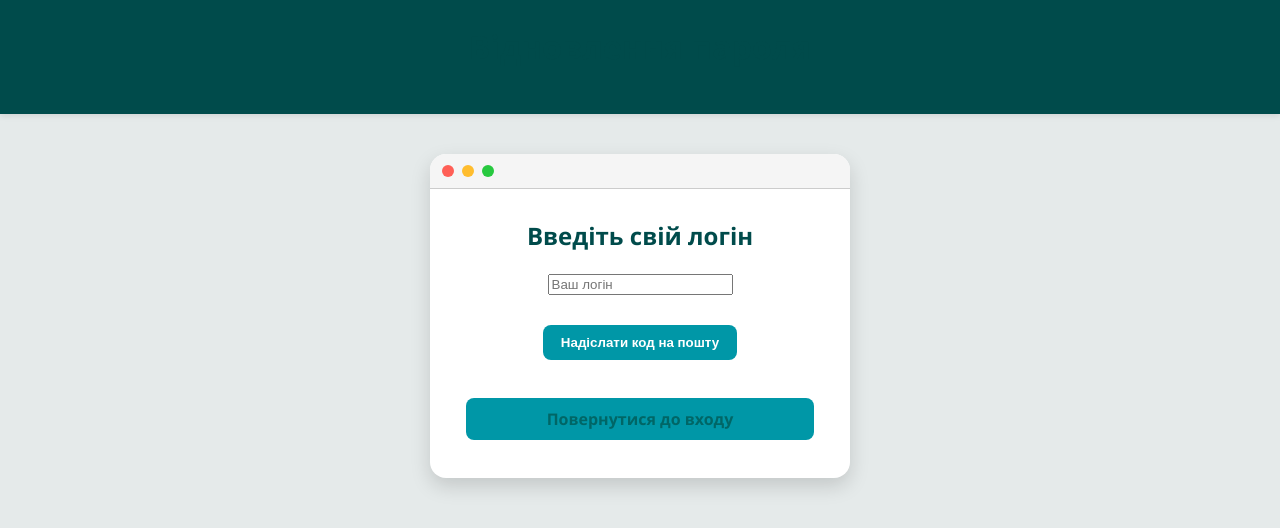
After one commit to militsiya04/diploma, a Flask app: page /forgot-password in a window 1280 px wide. The commit adds this page. Shown: the top 528 px of the page. Run offline with Flask 3, Linux system fonts and the light colour scheme.

Commit message:
final2
added forgot password and id check

```diff
--- a/app/main.py
+++ b/app/main.py
@@ -424,6 +424,96 @@ def logout():
 # ----- AUTHENTICATION CYCLE END -----
 
 
+@app.route("/forgot-password", methods=["GET", "POST"])
+def forgot_password():
+    if request.method == "POST":
+        login = request.form["login"]
+
+        conn = get_db_connection()
+        cursor = conn.cursor()
+        cursor.execute("SELECT id, email FROM users WHERE login = ?", (login,))
+        user = cursor.fetchone()
+        conn.close()
+
+        if user:
+            user_id, encrypted_email = user
+            private_key = load_private_key()
+            email = decrypt_rsa(encrypted_email, private_key)
+
+            otp_code = "{:06d}".format(random.randint(0, 999999))
+
+            conn = get_db_connection()
+            cursor = conn.cursor()
+            store_otp(cursor, user_id, otp_code, "reset_password")
+            conn.commit()
+            conn.close()
+
+            send_otp_email(email, otp_code)
+
+            session["reset_user_id"] = user_id
+            flash(
+                "Код для відновлення пароля надіслано на вашу електронну пошту.",
+                "success",
+            )
+            return redirect(url_for("verify_reset_otp"))
+        else:
+            flash("Користувача з таким логіном не знайдено.", "error")
+
+    return render_template("forgot_password.html")
+
+
+@app.route("/verify-reset-otp", methods=["GET", "POST"])
+def verify_reset_otp():
+    if "reset_user_id" not in session:
+        return redirect(url_for("forgot_password"))
+
+    conn = get_db_connection()
+    cursor = conn.cursor()
+
+    if request.method == "POST":
+        entered_otp = request.form["otp"]
+        if validate_otp(
+            cursor, session["reset_user_id"], entered_otp, "reset_password"
+        ):
+            conn.commit()
+            conn.close()
+            session["otp_verified_for_reset"] = True
+            return redirect(url_for("reset_password"))
+        else:
+            flash("Недійсний або прострочений OTP. Спробуйте ще раз.", "error")
+
+    conn.close()
+    return render_template("verify_reset_otp.html")
+
+
+@app.route("/reset-password", methods=["GET", "POST"])
+def reset_password():
+    if "reset_user_id" not in session or "otp_verified_for_reset" not in session:
+        return redirect(url_for("forgot_password"))
+
+    if request.method == "POST":
+        new_password = request.form["password"]
+        hashed_password = hash_password(new_password)
+
+        conn = get_db_connection()
+        cursor = conn.cursor()
+        cursor.execute(
+            "UPDATE users SET password = ? WHERE id = ?",
+            (hashed_password, session["reset_user_id"]),
+        )
+        conn.commit()
+        conn.close()
+
+        # Очищаем сессию после сброса
+        session.pop("reset_user_id", None)
+        session.pop("otp_verified_for_reset", None)
+
+        flash("Пароль успішно змінено! Увійдіть з новим паролем.", "success")
+        return redirect(url_for("login"))
+
+    return render_template("reset_password.html")
+
+
 @app.route("/generate-links", methods=["GET", "POST"])
 @login_required_with_timeout()
 @roles_required("admin", "doctor")
@@ -493,41 +583,61 @@ def database():
                 conn = get_db_connection()
                 cursor = conn.cursor()
 
+                # Функция для проверки существования user_id
+                def user_exists(user_id):
+                    cursor.execute("SELECT 1 FROM users WHERE id = ?", (user_id,))
+                    return cursor.fetchone() is not None
+
+                missing_user_ids = set()  # Сюда будем складывать пропущенные user_id
+
                 if table_choice == "Pulse":
                     required_columns = {"user_id", "pulse", "date_when_created"}
                     if not required_columns.issubset(df.columns):
                         flash(
-                            " Pulse: потрібні стовпці: user_id, pulse, date_when_created",
+                            "Pulse: потрібні стовпці: user_id, pulse, date_when_created",
                             "error",
                         )
                         return redirect(url_for("database"))
 
                     cursor.execute("DELETE FROM pulse")
                     for _, row in df.iterrows():
-                        cursor.execute(
-                            "INSERT INTO pulse (user_id, pulse, date_when_created) VALUES (?, ?, ?)",
-                            int(row["user_id"]),
-                            int(row["pulse"]),
-                            str(row["date_when_created"]),
-                        )
+                        user_id = int(row["user_id"])
+                        if user_exists(user_id):
+                            cursor.execute(
+                                "INSERT INTO pulse (user_id, pulse, date_when_created) VALUES (?, ?, ?)",
+                                (
+                                    user_id,
+                                    int(row["pulse"]),
+                                    str(row["date_when_created"]),
+                                ),
+                            )
+                        else:
+                            missing_user_ids.add(user_id)
 
                 elif table_choice == "Dispersion":
                     required_columns = {"user_id", "pulse", "date_when_created"}
                     if not required_columns.issubset(df.columns):
                         flash(
-                            " Dispersion: потрібні стовпці: user_id, pulse, date_when_created",
+                            "Dispersion: потрібні стовпці: user_id, pulse, date_when_created",
                             "error",
                         )
                         return redirect(url_for("database"))
 
                     cursor.execute("DELETE FROM dispersion")
                     for _, row in df.iterrows():
-                        cursor.execute(
-                            "INSERT INTO dispersion (user_id, pulse, date_when_created) VALUES (?, ?, ?)",
-                            int(row["user_id"]),
-                            int(row["pulse"]),
-                            str(row["date_when_created"]),
-                        )
+                        user_id = int(row["user_id"])
+                        if user_exists(user_id):
+                            cursor.execute(
+                                "INSERT INTO dispersion (user_id, pulse, date_when_created) VALUES (?, ?, ?)",
+                                (
+                                    user_id,
+                                    int(row["pulse"]),
+                                    str(row["date_when_created"]),
+                                ),
+                            )
+                        else:
+                            missing_user_ids.add(user_id)
+
                 elif table_choice == "WaS":
                     required_columns = {
                         "user_id",
@@ -537,20 +647,27 @@ def database():
                     }
                     if not required_columns.issubset(df.columns):
                         flash(
-                            " WaS: потрібні стовпці: user_id, weight, sugar, date_when_created",
+                            "WaS: потрібні стовпці: user_id, weight, sugar, date_when_created",
                             "error",
                         )
                         return redirect(url_for("database"))
 
                     cursor.execute("DELETE FROM WaS")
                     for _, row in df.iterrows():
-                        cursor.execute(
-                            "INSERT INTO WaS (user_id, weight, sugar, date_when_created) VALUES (?, ?, ?, ?)",
-                            int(row["user_id"]),
-                            float(row["weight"]),
-                            float(row["sugar"]),
-                            str(row["date_when_created"]),
-                        )
+                        user_id = int(row["user_id"])
+                        if user_exists(user_id):
+                            cursor.execute(
+                                "INSERT INTO WaS (user_id, weight, sugar, date_when_created) VALUES (?, ?, ?, ?)",
+                                (
+                                    user_id,
+                                    float(row["weight"]),
+                                    float(row["sugar"]),
+                                    str(row["date_when_created"]),
+                                ),
+                            )
+                        else:
+                            missing_user_ids.add(user_id)
+
                 elif table_choice == "Pressure":
                     required_columns = {
                         "user_id",
@@ -558,29 +675,44 @@ def database():
                         "apressure",
                         "date_when_created",
                     }
-                    if not required_columns.issubset(df.columns.str.lower()):
+                    if not required_columns.issubset(df.columns):
                         flash(
-                            " Pressure: потрібні стовпці: user_id, bpressure, apressure, date_when_created",
+                            "Pressure: потрібні стовпці: user_id, bpressure, apressure, date_when_created",
                             "error",
                         )
                         return redirect(url_for("database"))
 
                     cursor.execute("DELETE FROM pressure")
                     for _, row in df.iterrows():
-                        cursor.execute(
-                            "INSERT INTO pressure (user_id, bpressure, apressure, date_when_created) VALUES (?, ?, ?, ?)",
-                            int(row["user_id"]),
-                            int(row["bpressure"]),
-                            int(row["apressure"]),
-                            str(row["date_when_created"]),
-                        )
+                        user_id = int(row["user_id"])
+                        if user_exists(user_id):
+                            cursor.execute(
+                                "INSERT INTO pressure (user_id, bpressure, apressure, date_when_created) VALUES (?, ?, ?, ?)",
+                                (
+                                    user_id,
+                                    int(row["bpressure"]),
+                                    int(row["apressure"]),
+                                    str(row["date_when_created"]),
+                                ),
+                            )
+                        else:
+                            missing_user_ids.add(user_id)
 
                 conn.commit()
                 conn.close()
-                flash(f"Дані імпортовано в таблицю {table_choice}!", "success")
+
+                if missing_user_ids:
+                    missing_ids_str = ", ".join(map(str, sorted(missing_user_ids)))
+                    flash(
+                        f"Дані імпортовано в таблицю {table_choice}, але наступні user_id не знайдено: {missing_ids_str}",
+                        "warning",
+                    )
+                else:
+                    flash(f"Дані імпортовано в таблицю {table_choice}!", "success")
 
             except Exception as e:
-                flash(f" Помилка імпорту: {e}", "error")
+                flash(f"Помилка при обробці файлу: {str(e)}", "error")
+                return redirect(url_for("database"))
 
     return render_template("database.html")
 
--- /dev/null
+++ b/app/templates/forgot_password.html
@@ -0,0 +1,182 @@
+<!DOCTYPE html>
+<html lang="uk">
+<head>
+    <meta charset="UTF-8">
+    <title>Відновлення пароля</title>
+    <style>
+        body {
+            font-family: 'Segoe UI', Tahoma, sans-serif;
+            background-color: #e5eaea;
+            margin: 0;
+            padding: 0;
+            color: #003A3A;
+            text-align: center;
+        }
+        header {
+            background-color: #004B4B;
+            color: white;
+            padding: 25px 0;
+            box-shadow: 0 2px 6px rgba(0,0,0,0.1);
+        }
+        .windows-wrapper {
+            display: flex;
+            flex-wrap: wrap;
+            justify-content: center;
+            gap: 30px;
+            margin: 40px auto;
+            max-width: 1200px;
+        }
+        .mac-window {
+            width: 420px;
+            background-color: white;
+            border-radius: 16px;
+            box-shadow: 0 8px 20px rgba(0, 0, 0, 0.15);
+            overflow: hidden;
+            position: relative;
+        }
+        .mac-title-bar {
+            height: 34px;
+            background-color: #f5f5f5;
+            display: flex;
+            align-items: center;
+            padding: 0 12px;
+            border-bottom: 1px solid #ccc;
+            justify-content: flex-start;
+        }
+        .mac-buttons {
+            display: flex;
+            gap: 8px;
+        }
+        .mac-button {
+            width: 12px;
+            height: 12px;
+            border-radius: 50%;
+        }
+        .mac-button.red { background-color: #ff5f56; }
+        .mac-button.yellow { background-color: #ffbd2e; }
+        .mac-button.green { background-color: #27c93f; }
+        .container {
+            padding: 30px;
+            text-align: center;
+        }
+        h1, h2, h3 {
+            color: #004B4B;
+            margin-top: 0;
+        }
+        .user-photo {
+            border-radius: 50%;
+            max-width: 180px;
+            display: block;
+            margin: 20px auto;
+            box-shadow: 0 0 8px rgba(0,0,0,0.15);
+        }
+        .placeholder-photo {
+            width: 180px;
+            height: 180px;
+            background: #e0f0f0;
+            border-radius: 50%;
+            display: flex;
+            align-items: center;
+            justify-content: center;
+            font-size: 50px;
+            color: #007777;
+            margin: 20px auto;
+            box-shadow: 0 0 8px rgba(0,0,0,0.1);
+        }
+        a, button {
+            display: inline-block;
+            margin: 8px 6px;
+            padding: 10px 18px;
+            background: #0097a7;
+            color: #fff;
+            text-decoration: none;
+            border-radius: 8px;
+            font-weight: bold;
+            transition: background 0.3s ease;
+            border: none;
+            cursor: pointer;
+        }
+        a:hover, button:hover {
+            background: #007b8a;
+        }
+        ul {
+            padding-left: 0;
+            list-style: none;
+        }
+        ul li {
+            margin: 6px 0;
+        }
+        p {
+            font-size: 15px;
+        }
+        .message-links {
+            margin-top: 20px;
+        }
+        .message-links a {
+            background-color: #e0f0f0;
+            color: #004B4B;
+            border-radius: 10px;
+            padding: 10px 16px;
+            margin: 0 5px;
+        }
+        .message-links a:hover {
+            background-color: #cce5e5;
+        }
+        .logout-link {
+            display: block;
+            margin-top: 30px;
+            color: #006666;
+            font-weight: bold;
+            text-decoration: none;
+        }
+        .logout-link:hover {
+            text-decoration: underline;
+        }
+        #calendar {
+            max-width: 900px;
+            margin: 40px auto;
+            background: #f8fcfc;
+            padding: 20px;
+            border-radius: 10px;
+            border: 1px solid #cce5e5;
+        }
+    </style>
+</head>
+<body>
+
+<header>
+    <h1>Відновлення пароля</h1>
+</header>
+
+<div class="windows-wrapper">
+    <div class="mac-window">
+        <div class="mac-title-bar">
+            <div class="mac-buttons">
+                <div class="mac-button red"></div>
+                <div class="mac-button yellow"></div>
+                <div class="mac-button green"></div>
+            </div>
+        </div>
+
+        <div class="container">
+            {% with messages = get_flashed_messages(with_categories=true) %}
+            {% if messages %}
+                {% for category, message in messages %}
+                    <div class="flash {{ category }}">{{ message }}</div>
+                {% endfor %}
+            {% endif %}
+            {% endwith %}
+
+            <form method="POST">
+                <h2>Введіть свій логін</h2>
+                <input type="text" name="login" placeholder="Ваш логін" required><br><br>
+                <button type="submit">Надіслати код на пошту</button>
+            </form>
+
+            <a href="{{ url_for('login') }}" class="logout-link">Повернутися до входу</a>
+        </div>
+    </div>
+</div>
+
+</body>
+</html>
```
Also changed, not shown: app/templates/login.html (+5 -2 lines), app/templates/reset_password.html (added, +63 -0 lines), app/templates/verify_reset_otp.html (added, +62 -0 lines).
